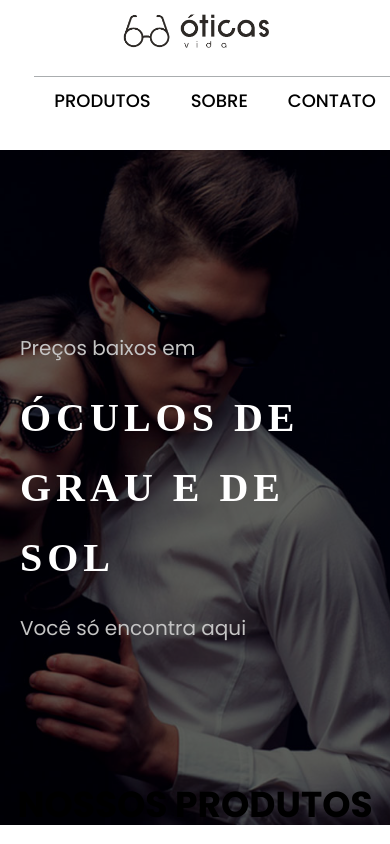
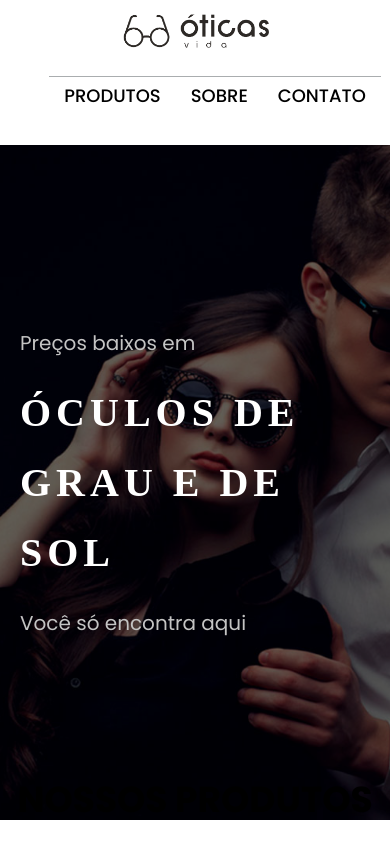
Before and after one commit to lukasilverio94/OticasVida, a React (Create React App) app: page / in a window 390 px wide. Shown: the top 844 px of the page. Built offline with nearby package versions, Linux system fonts and the light colour scheme; a web font is replaced by a local one.

Commit message:
Configure React app for deployment to GitHub Pages

```diff
--- a/package.json
+++ b/package.json
@@ -1,4 +1,5 @@
 {
+  "homepage" : "https://lukasilverio94.github.io/OticasVida",
   "name": "otica-vida-app",
   "version": "0.1.0",
   "private": true,
@@ -12,6 +13,8 @@
     "web-vitals": "^2.1.4"
   },
   "scripts": {
+    "predeploy" : "npm run build",
+    "deploy" : "gh-pages -d build",
     "start": "react-scripts start",
     "build": "react-scripts build",
     "test": "react-scripts test",
@@ -34,5 +37,8 @@
       "last 1 firefox version",
       "last 1 safari version"
     ]
+  },
+  "devDependencies": {
+    "gh-pages": "^5.0.0"
   }
 }
--- a/src/components/Banner/Banner.css
+++ b/src/components/Banner/Banner.css
@@ -4,13 +4,17 @@
   background-repeat: no-repeat;
   background-size: cover;
   background-position: center;
-  background-color: linear-gradient(47deg, #000113 0%, #04061d 80%, #04061d 100%);
+  background-color: linear-gradient(
+    47deg,
+    #000113 0%,
+    #04061d 80%,
+    #04061d 100%
+  );
   height: 80vh;
   display: flex;
 }
 
 .banner_text_container {
-
   width: 100%;
   height: 100%;
   padding: 20px;
@@ -55,3 +59,11 @@
     background-position: 89% center;
   }
 }
+
+/* SCREEN MAX 420px ============================================ */
+@media (max-width: 420px) {
+  .banner {
+    background-position: 70% center;
+    background-size: cover !important ;
+  }
+}
--- a/src/components/Header/Header.css
+++ b/src/components/Header/Header.css
@@ -29,7 +29,7 @@ text-transform: uppercase;
 }
 
 /* SCREEN MAX 550px ============================================ */
-  @media (max-width: 550px){
+@media (max-width: 550px) {
   .navbar {
     flex-direction: column;
     align-items: center;
@@ -37,7 +37,7 @@ text-transform: uppercase;
 
   .navbar ul li {
     width: 100%;
-      padding: 10px;
+    padding: 10px 0 0 0;
     margin-top: 10px;
     border-top: 1px solid #aaadaf;
   }
@@ -46,3 +46,11 @@ text-transform: uppercase;
     background-color: rgba(0, 0, 0, 0.6);
   }
 }
+
+/* SCREEN MAX 420px ============================================ */
+@media (max-width: 420px) {
+  .navbar ul li {
+    padding: 5px;
+    margin: 10px 0 5px 0;
+  }
+}
```
Also changed, not shown: src/components/SectionProducts/SectionProducts.css (line endings or trailing spaces), 1 other file (tests, documents, lock files or other folders). Lines whose indentation alone changed are shown as unchanged.
